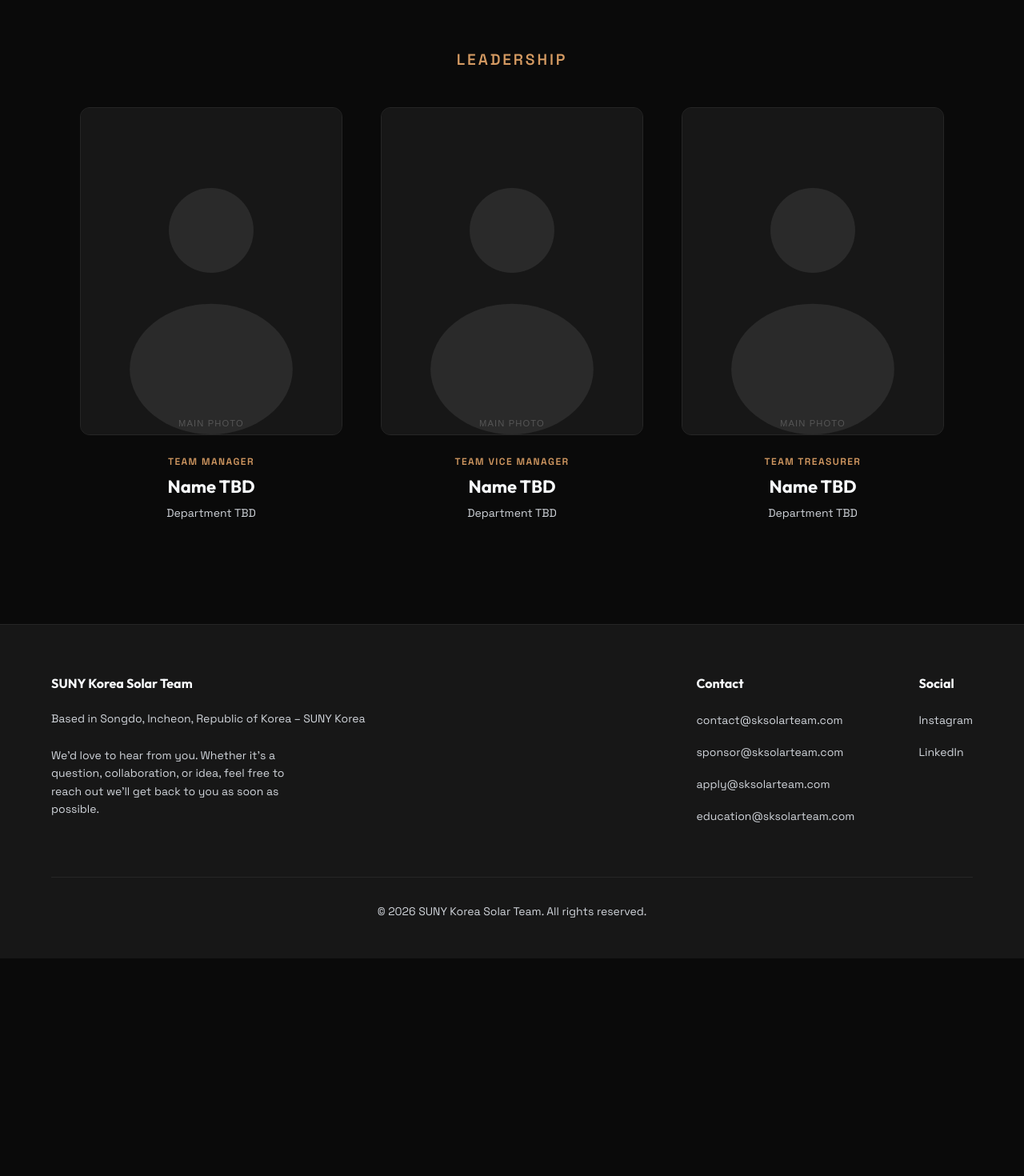
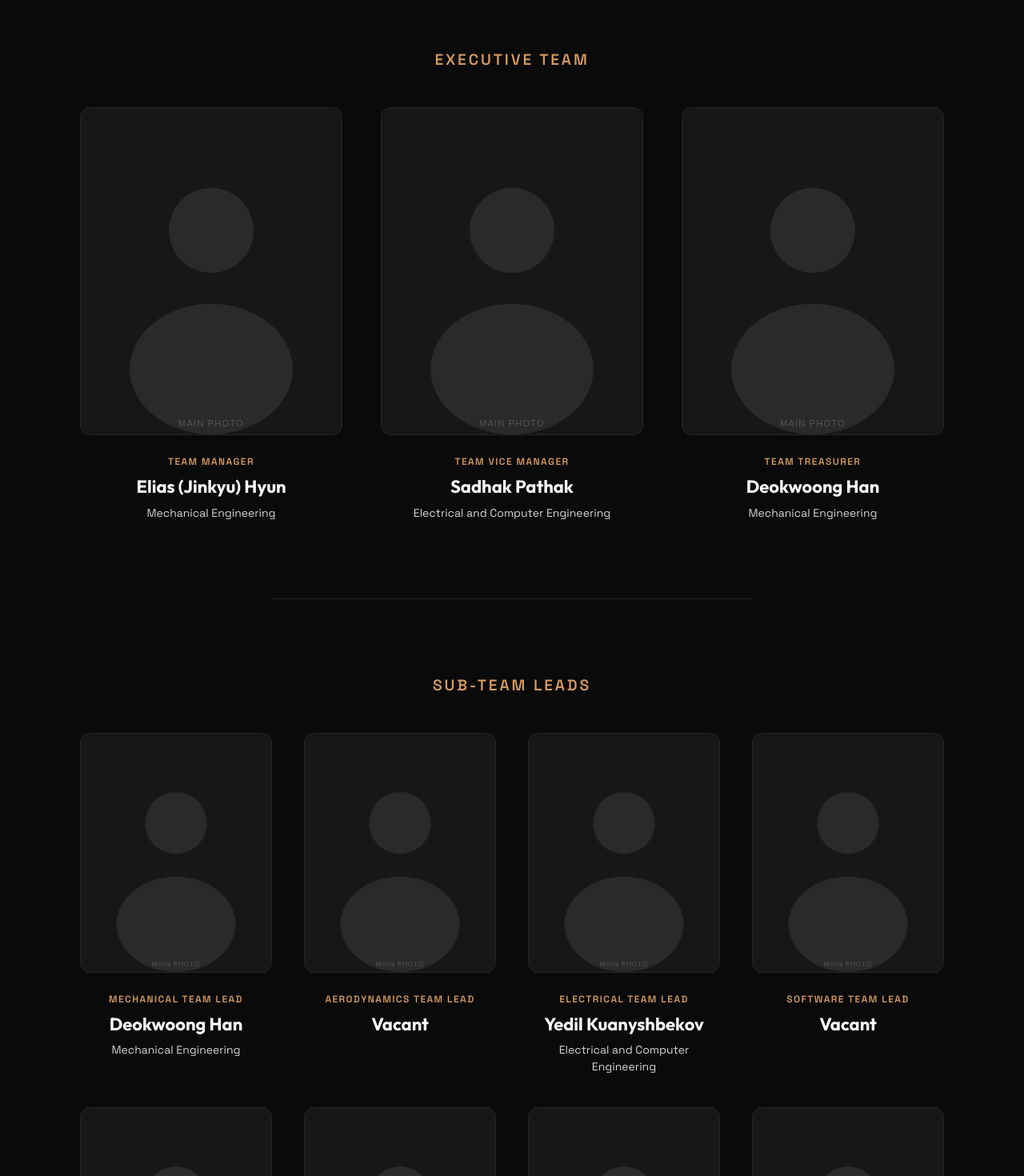
Before and after one commit to sunykoreasolarteam/website, a Next.js app: page /team in a window 1280 px wide. Shown: the part 320-1790 px from the top of the page at 80% size. Before the commit the page ends 1518 px from the top, so only its background shows below. Built offline with nearby package versions, Linux system fonts and the light colour scheme.

Commit message:
Update team data with member info, add sponsorship packet download button and PDF

```diff
--- a/src/app/team/Team.css
+++ b/src/app/team/Team.css
@@ -140,7 +140,35 @@
   font-weight: 400;
 }
 
+/* Section spacing */
+.team-section {
+  margin-bottom: var(--space-12);
+}
+
+/* Divider between sections */
+.team-divider {
+  border: none;
+  border-top: 1px solid var(--color-border);
+  max-width: 600px;
+  margin: var(--space-4) auto var(--space-12);
+}
+
+/* Sub-Team Leads Grid — smaller cards, 4 columns */
+.subteam-grid {
+  display: grid;
+  grid-template-columns: repeat(4, 1fr);
+  gap: var(--space-5);
+  max-width: 1080px;
+  margin: 0 auto;
+}
+
 /* ── Responsive ───────────────────────────── */
+
+@media (max-width: 1024px) {
+  .subteam-grid {
+    grid-template-columns: repeat(3, 1fr);
+  }
+}
 
 @media (max-width: 768px) {
   .team-page {
@@ -156,11 +184,22 @@
     max-width: 360px;
     gap: var(--space-8);
   }
+
+  .subteam-grid {
+    grid-template-columns: repeat(2, 1fr);
+    gap: var(--space-6);
+  }
 }
 
 @media (max-width: 480px) {
   .leadership-grid {
     max-width: 300px;
+  }
+
+  .subteam-grid {
+    grid-template-columns: 1fr;
+    max-width: 300px;
+    gap: var(--space-8);
   }
 }
 
--- a/src/app/team/page.jsx
+++ b/src/app/team/page.jsx
@@ -1,78 +1,41 @@
 import './Team.css';
+import { getMembersBySection } from '../../data/teamData';
+import TeamCard from '../../components/TeamCard';
 
 export const metadata = {
   title: 'Our Team | SUNY Korea Solar Team',
-  description: 'Meet the multidisciplinary student engineers designing and building our solar racing vehicle.',
+  description:
+    'Meet the multidisciplinary student engineers designing and building our solar racing vehicle.',
 };
 
-const leadership = [
-  {
-    id: 'team-manager',
-    role: 'Team Manager',
-    name: 'Name TBD',
-    department: 'Department TBD',
-    photoMain: '/assets/team/placeholder-main.svg',
-    photoAlt: '/assets/team/placeholder-alt.svg',
-  },
-  {
-    id: 'team-vice-manager',
-    role: 'Team Vice Manager',
-    name: 'Name TBD',
-    department: 'Department TBD',
-    photoMain: '/assets/team/placeholder-main.svg',
-    photoAlt: '/assets/team/placeholder-alt.svg',
-  },
-  {
-    id: 'team-treasurer',
-    role: 'Team Treasurer',
-    name: 'Name TBD',
-    department: 'Department TBD',
-    photoMain: '/assets/team/placeholder-main.svg',
-    photoAlt: '/assets/team/placeholder-alt.svg',
-  },
-];
+export default function Team() {
+  const executive = getMembersBySection('executive');
+  const subteam = getMembersBySection('subteam');
 
-export default function Team() {
   return (
     <main className="team-page">
       <div className="container">
         <header className="team-header">
           <h1 className="team-page-title">The Team</h1>
-          <p className="team-page-subtitle">
-            The people behind the mission.
-          </p>
+          <p className="team-page-subtitle">The people behind the mission.</p>
         </header>
 
-        <section className="team-leadership" aria-label="Team Leadership">
-          <h2 className="team-section-label">Leadership</h2>
+        <section className="team-section" aria-label="Executive Team">
+          <h2 className="team-section-label">Executive Team</h2>
           <div className="leadership-grid">
-            {leadership.map((member) => (
-              <article key={member.id} className="leader-card" id={member.id}>
-                <figure className="leader-photo-wrapper">
-                  <img
-                    src={member.photoMain}
-                    alt={`${member.name} — ${member.role}`}
-                    className="leader-photo leader-photo--main"
-                    loading="lazy"
-                    width={320}
-                    height={400}
-                  />
-                  <img
-                    src={member.photoAlt}
-                    alt={`${member.name} — alternate photo`}
-                    className="leader-photo leader-photo--alt"
-                    loading="lazy"
-                    width={320}
-                    height={400}
-                    aria-hidden="true"
-                  />
-                </figure>
-                <figcaption className="leader-info">
-                  <span className="leader-role">{member.role}</span>
-                  <h3 className="leader-name">{member.name}</h3>
-                  <span className="leader-department">{member.department}</span>
-                </figcaption>
-              </article>
+            {executive.map((member) => (
+              <TeamCard key={member.id} member={member} />
+            ))}
+          </div>
+        </section>
+
+        <hr className="team-divider" />
+
+        <section className="team-section" aria-label="Sub-Team Leads">
+          <h2 className="team-section-label">Sub-Team Leads</h2>
+          <div className="subteam-grid">
+            {subteam.map((member) => (
+              <TeamCard key={member.id} member={member} />
             ))}
           </div>
         </section>
--- a/src/components/HomeClient.jsx
+++ b/src/components/HomeClient.jsx
@@ -162,6 +162,7 @@ const HomeClient = ({ allSponsorLogos }) => {
               <div className="discipline-tag">Aerodynamics</div>
               <div className="discipline-tag">Electrical</div>
               <div className="discipline-tag">Software</div>
+              <div className="discipline-tag">Integrations</div>
               <div className="discipline-tag">Operations</div>
               <div className="discipline-tag">Education</div>
               <div className="discipline-tag">Media</div>
--- /dev/null
+++ b/src/components/TeamCard.jsx
@@ -0,0 +1,43 @@
+/**
+ * TeamCard — Reusable team member card component.
+ *
+ * Uses the existing CSS class names (leader-card, leader-photo-wrapper, etc.)
+ * so the current design and hover crossfade effect are preserved.
+ *
+ * If `imageAlt` is not provided, only the main image is shown
+ * with no broken hover behavior.
+ */
+export default function TeamCard({ member }) {
+  const { id, name, role, department, imageMain, imageAlt } = member;
+
+  return (
+    <article className="leader-card" id={id}>
+      <figure className="leader-photo-wrapper">
+        <img
+          src={imageMain}
+          alt={`${name} — ${role}`}
+          className="leader-photo leader-photo--main"
+          loading="lazy"
+          width={320}
+          height={400}
+        />
+        {imageAlt && (
+          <img
+            src={imageAlt}
+            alt={`${name} — alternate photo`}
+            className="leader-photo leader-photo--alt"
+            loading="lazy"
+            width={320}
+            height={400}
+            aria-hidden="true"
+          />
+        )}
+      </figure>
+      <figcaption className="leader-info">
+        <span className="leader-role">{role}</span>
+        <h3 className="leader-name">{name}</h3>
+        <span className="leader-department">{department}</span>
+      </figcaption>
+    </article>
+  );
+}
--- /dev/null
+++ b/src/data/teamData.js
@@ -0,0 +1,144 @@
+/**
+ * Team Data
+ * ─────────
+ * To add, remove, or edit a team member, simply update this array.
+ * The team page will render automatically from this data.
+ *
+ * Fields:
+ *   id         – unique identifier (used as React key and HTML id)
+ *   name       – display name
+ *   role       – position title
+ *   department – academic department or description
+ *   imageMain  – path to the primary photo (shown by default)
+ *   imageAlt   – path to the alternate photo (shown on hover, optional)
+ *   section    – "executive" | "subteam" (determines which grid the card appears in)
+ *   order      – display order within its section (lower = first)
+ */
+
+const teamData = [
+  // ── Executive Team ──────────────────────────────────────────────
+  {
+    id: 'team-manager',
+    name: 'Elias (Jinkyu) Hyun',
+    role: 'Team Manager',
+    department: 'Mechanical Engineering',
+    imageMain: '/assets/team/placeholder-main.svg',
+    imageAlt: '/assets/team/placeholder-alt.svg',
+    section: 'executive',
+    order: 1,
+  },
+  {
+    id: 'team-vice-manager',
+    name: 'Sadhak Pathak',
+    role: 'Team Vice Manager',
+    department: 'Electrical and Computer Engineering',
+    imageMain: '/assets/team/placeholder-main.svg',
+    imageAlt: '/assets/team/placeholder-alt.svg',
+    section: 'executive',
+    order: 2,
+  },
+  {
+    id: 'team-treasurer',
+    name: 'Deokwoong Han',
+    role: 'Team Treasurer',
+    department: 'Mechanical Engineering',
+    imageMain: '/assets/team/placeholder-main.svg',
+    imageAlt: '/assets/team/placeholder-alt.svg',
+    section: 'executive',
+    order: 3,
+  },
+
+  // ── Sub-Team Leads ──────────────────────────────────────────────
+  {
+    id: 'mechanical-lead',
+    name: 'Deokwoong Han',
+    role: 'Mechanical Team Lead',
+    department: 'Mechanical Engineering',
+    imageMain: '/assets/team/placeholder-main.svg',
+    imageAlt: '/assets/team/placeholder-alt.svg',
+    section: 'subteam',
+    order: 1,
+  },
+  {
+    id: 'aerodynamics-lead',
+    name: 'Vacant',
+    role: 'Aerodynamics Team Lead',
+    department: '',
+    imageMain: '/assets/team/placeholder-main.svg',
+    imageAlt: '/assets/team/placeholder-alt.svg',
+    section: 'subteam',
+    order: 2,
+  },
+  {
+    id: 'electrical-lead',
+    name: 'Yedil Kuanyshbekov',
+    role: 'Electrical Team Lead',
+    department: 'Electrical and Computer Engineering',
+    imageMain: '/assets/team/placeholder-main.svg',
+    imageAlt: '/assets/team/placeholder-alt.svg',
+    section: 'subteam',
+    order: 3,
+  },
+  {
+    id: 'software-lead',
+    name: 'Vacant',
+    role: 'Software Team Lead',
+    department: '',
+    imageMain: '/assets/team/placeholder-main.svg',
+    imageAlt: '/assets/team/placeholder-alt.svg',
+    section: 'subteam',
+    order: 4,
+  },
+  {
+    id: 'integrations-lead',
+    name: 'Vacant',
+    role: 'Integrations Team Lead',
+    department: '',
+    imageMain: '/assets/team/placeholder-main.svg',
+    imageAlt: '/assets/team/placeholder-alt.svg',
+    section: 'subteam',
+    order: 5,
+  },
+  {
+    id: 'operations-lead',
+    name: 'Vacant',
+    role: 'Operations Team Lead',
+    department: '',
+    imageMain: '/assets/team/placeholder-main.svg',
+    imageAlt: '/assets/team/placeholder-alt.svg',
+    section: 'subteam',
+    order: 6,
+  },
+  {
+    id: 'education-lead',
+    name: 'Vacant',
+    role: 'Education Team Lead',
+    department: '',
+    imageMain: '/assets/team/placeholder-main.svg',
+    imageAlt: '/assets/team/placeholder-alt.svg',
+    section: 'subteam',
+    order: 7,
+  },
+  {
+    id: 'media-lead',
+    name: 'Vacant',
+    role: 'Media Team Lead',
+    department: '',
+    imageMain: '/assets/team/placeholder-main.svg',
+    imageAlt: '/assets/team/placeholder-alt.svg',
+    section: 'subteam',
+    order: 8,
+  },
+];
+
+/**
+ * Helper: get members by section, sorted by order.
+ * @param {string} section – "executive" or "subteam"
+ */
+export function getMembersBySection(section) {
+  return teamData
+    .filter((m) => m.section === section)
+    .sort((a, b) => (a.order ?? 999) - (b.order ?? 999));
+}
+
+export default teamData;
```
Also changed, not shown: src/app/sponsors/Sponsors.css (+26 -0 lines), src/components/SponsorsClient.jsx (+18 -3 lines), 1 other file (tests, documents, lock files or other folders).
